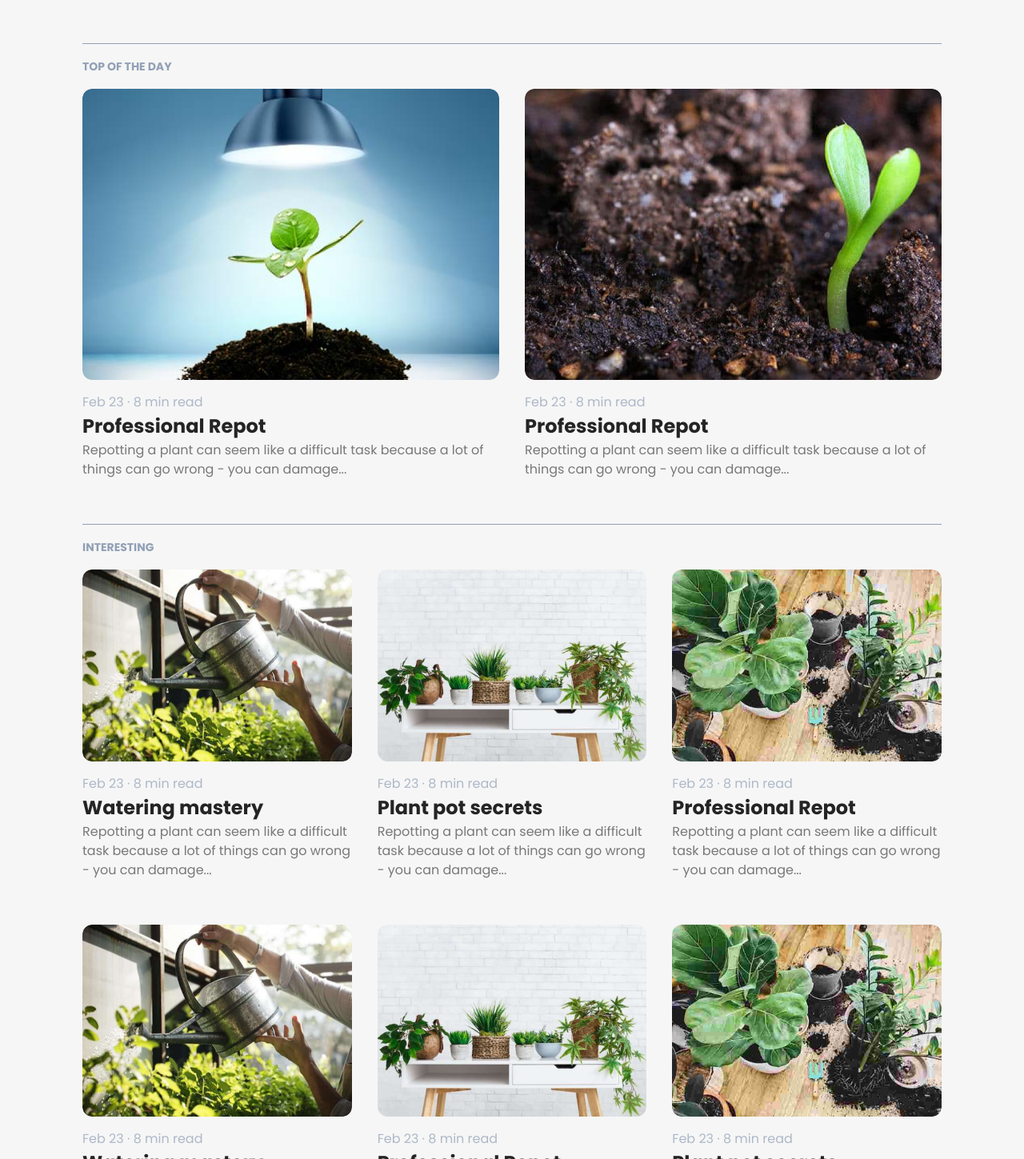
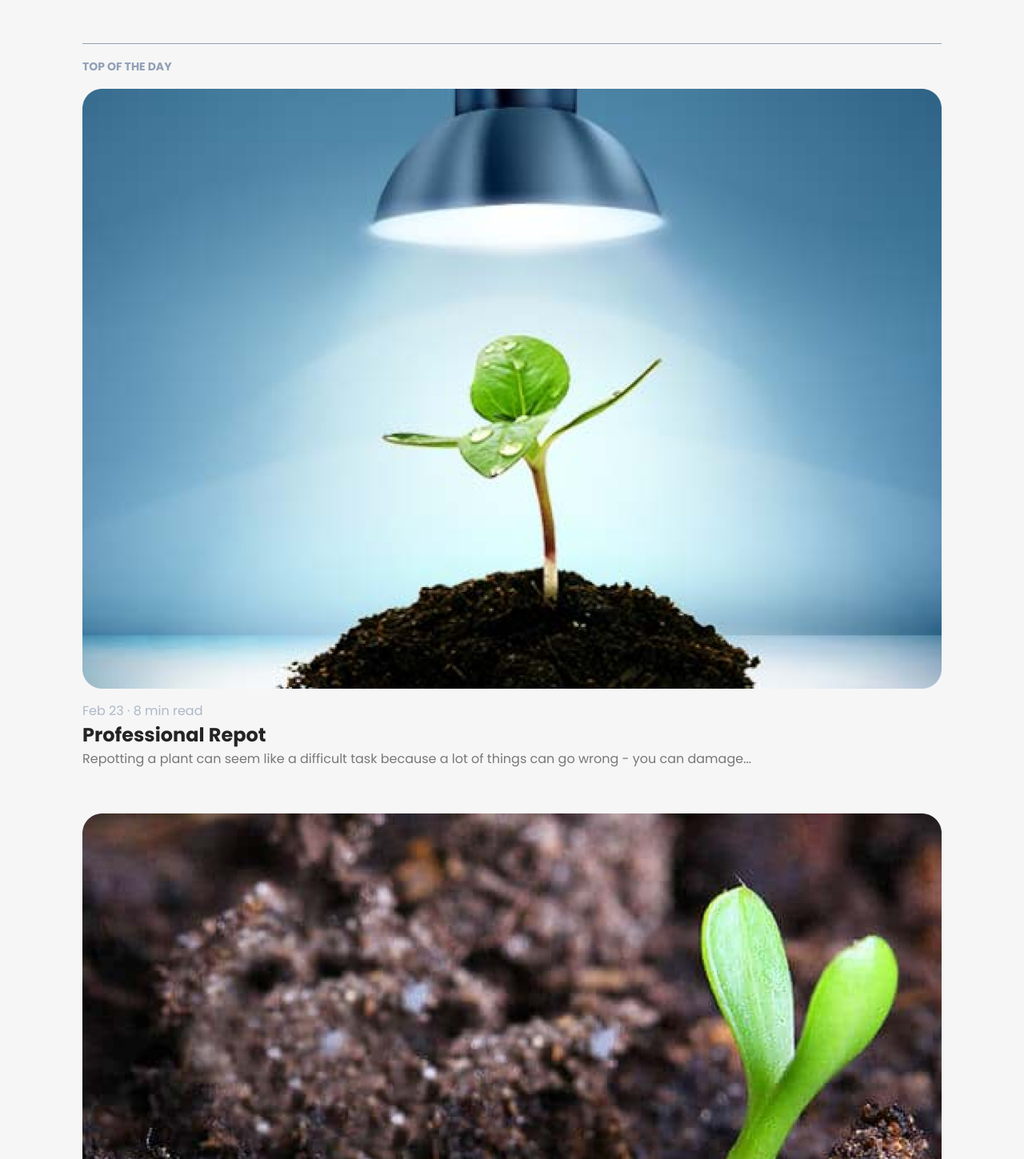
Before and after one commit to okosohor/plantin, a React (Create React App) app: page / in a window 1280 px wide. Shown: the part 841-2290 px from the top of the page at 80% size. Built offline with nearby package versions, Linux system fonts and the light colour scheme.

Commit message:
refactor: created blog section component

```diff
--- /dev/null
+++ b/src/components/BlogSection/index.tsx
@@ -0,0 +1,38 @@
+import Card from 'components/Card';
+import CardListHeading from 'components/CardListHeading';
+import CardPlaceholder from 'components/CardPlaceholder';
+import Tag from 'components/Tag';
+import { Article } from 'types/article';
+
+interface Props {
+  articles: Article[],
+  largeCards?: boolean,
+  title?: string,
+  tag?: boolean,
+  placeholder?: boolean // only for demo
+  gridCols: 1 | 2 | 3
+}
+
+export default function BlogSection({ title, tag = false, largeCards = false, articles, placeholder=false ,gridCols }: Props) {
+  return (
+    <>
+      {tag && <Tag/>}
+      {title && <CardListHeading title={title}/>}
+      <section className={`w-full grid grid-cols-1 gap-x-8 gap-y-6 lg:grid-cols-${gridCols} lg:gap-y-14 mb-6 lg:mb-[3.5rem]`}>
+        {articles.map(item =>
+          <Card isLarge={largeCards} key={item.id} article={item}/>
+        )}
+        {
+        //only for demo
+          placeholder && (
+            <>
+              <CardPlaceholder/>
+              <CardPlaceholder/>
+              <CardPlaceholder/>
+            </>
+          )
+        }
+      </section>
+    </>
+  )
+}
--- a/src/components/CardList/index.tsx
+++ b/src/components/CardList/index.tsx
@@ -1,7 +1,4 @@
-import Card from 'components/Card'
-import CardListHeading from 'components/CardListHeading'
-import CardPlaceholder from 'components/CardPlaceholder'
-import Tag from 'components/Tag'
+import BlogSection from 'components/BlogSection'
 import TryForFreeBlock from 'components/TryForFreeBlock'
 import { ArticlesData } from 'types/articlesData'
 
@@ -14,39 +11,28 @@ export default function CardList({ articles }: Props) {
   const { topArticles, interestingArticles, newArticles } = articles
   return (
     <>
-
-      <Tag/>
-      <section className="w-full grid grid-cols-1 gap-x-8 gap-y-6 lg:gap-y-14 mb-6 lg:mb-[3.5rem]">
-        {newArticles.map(item =>
-          <Card isLarge key={item.id} article={item}/>
-        )}
-      </section>
-
-
-      <CardListHeading title="Top of the day"/>
-      <section className="w-full grid grid-cols-1 gap-x-8 gap-y-6 lg:grid-cols-2 lg:gap-y-14 mb-6 lg:mb-[3.5rem]">
-        {topArticles.map(item =>
-          <Card key={item.id} article={item}/>
-        )}
-      </section>
-
-
-      <CardListHeading title="Interesting"/>
-      <section className="w-full grid grid-cols-1 gap-x-8 gap-y-6 lg:grid-cols-3 lg:gap-y-14 mb-6 lg:mb-[3.5rem]">
-        {interestingArticles.slice(0, 6).map(item =>
-          <Card key={item.id} article={item}/>
-        )}
-      </section>
+      <BlogSection
+        articles={newArticles}
+        gridCols={1}
+        largeCards
+        tag
+      />
+      <BlogSection
+        articles={topArticles}
+        gridCols={2}
+        title="Top of the day"
+      />
+      <BlogSection
+        articles={interestingArticles.slice(0, 6)}
+        gridCols={3}
+        title="Interesting"
+      />
       <TryForFreeBlock/>
-      <section className="w-full grid grid-cols-1 gap-x-8 gap-y-6 lg:grid-cols-3 lg:gap-y-14 mb-6 lg:mb-[3.5rem]">
-        {interestingArticles.slice(6).map(item =>
-          <Card key={item.id} article={item}/>
-        )}
-        <CardPlaceholder />
-        <CardPlaceholder />
-        <CardPlaceholder />
-      </section>
-
+      <BlogSection
+        articles={interestingArticles.slice(6)}
+        gridCols={3}
+        placeholder
+      />
     </>
   )
 }
```
